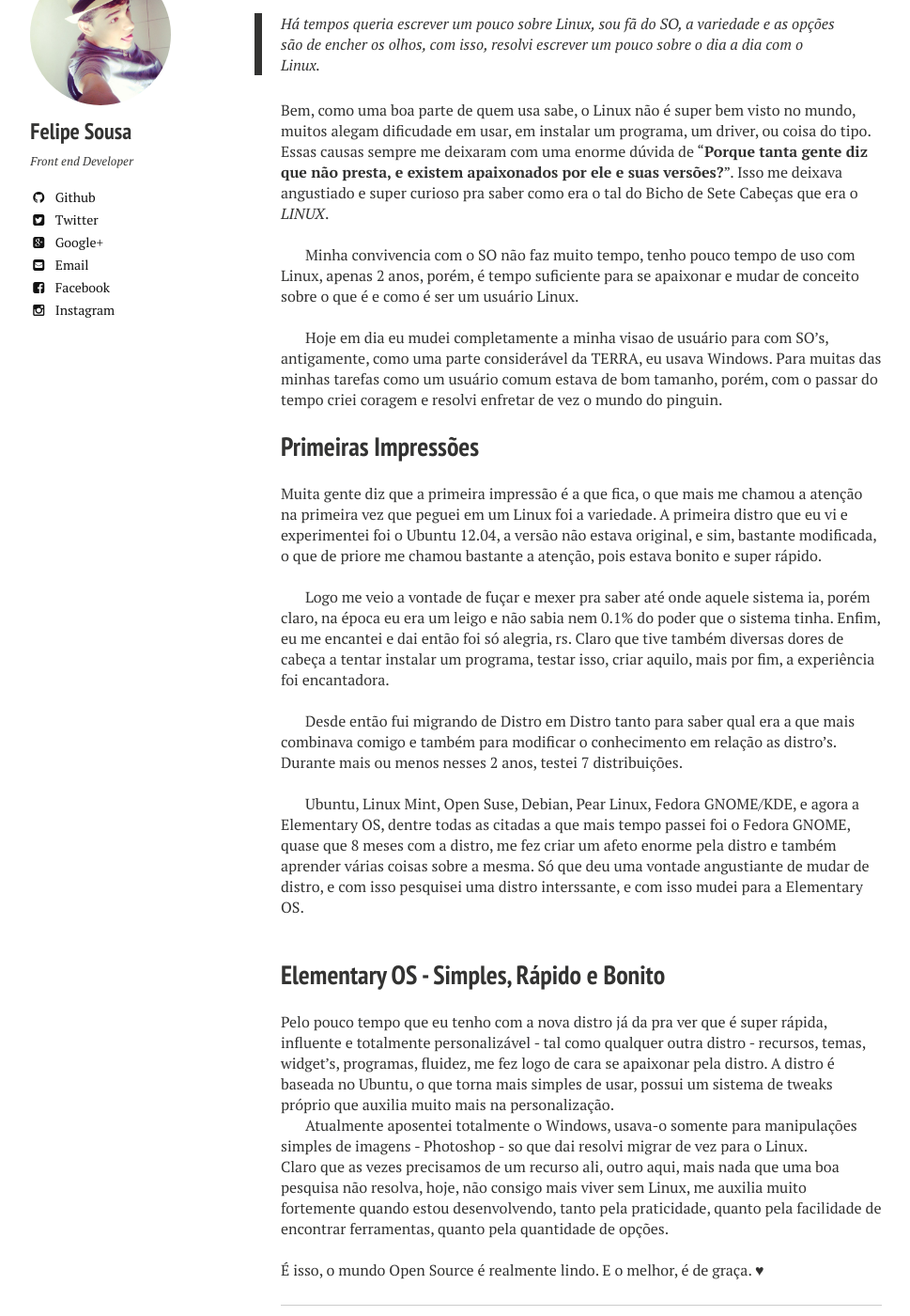
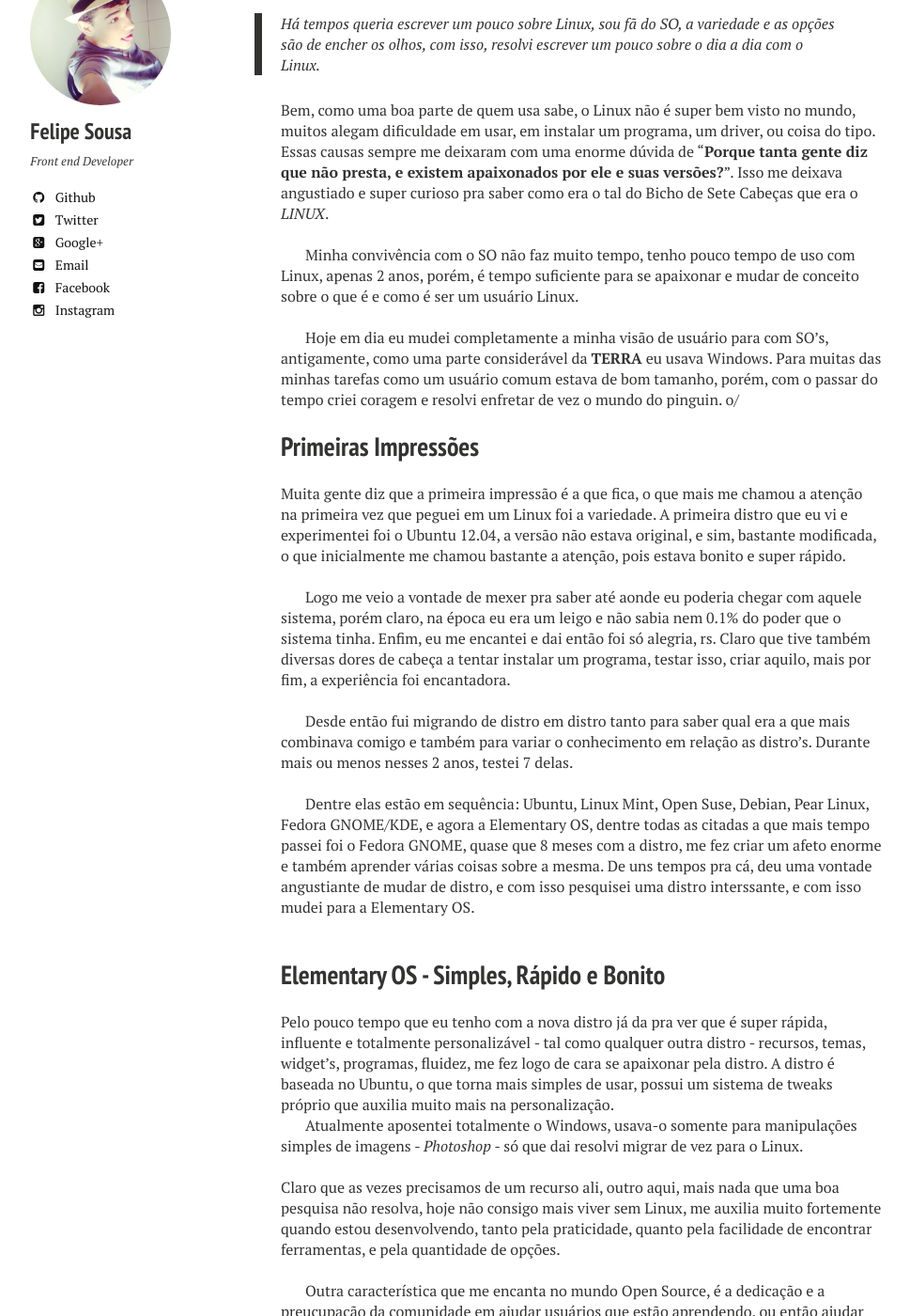
Before and after one commit to felipesousa/universal, a Jekyll site: the page built from _posts/2015-02-26-Um-pouco-de-Linux.md, in a window 1280 px wide and 1400 px high, scrolled down 631 px. Shown: the whole window at 94% size, without its empty margins (21-990 px from the left). Built offline with Jekyll 4.4.1, drawn with Linux system fonts in a browser that asks for light colours; nearby versions of some CDN libraries; comment, search, counter and statistics services are not loaded; some of the changed text lies outside the part shown.

Commit message:
mudando erros de escrita e incrementando a postagem sobre linux

```diff
--- a/_posts/2015-02-26-Um-pouco-de-Linux.md
+++ b/_posts/2015-02-26-Um-pouco-de-Linux.md
@@ -3,7 +3,7 @@
 title: Um pouco de Linux
 excerpt: "Porque Linux? Qual distro e por ai vai!"
 modified: 2015-02-26
-tags: [Linux, distro, workflow]
+tags: [Linux, distro, workflow, open source, elemetary os, OS]
 comments: true
 image:
   feature: elemos.png
@@ -11,31 +11,31 @@
 
 > Há tempos queria escrever um pouco sobre Linux, sou fã do SO, a variedade e as opções são de encher os olhos, com isso, resolvi escrever um pouco sobre o dia a dia com o Linux.
 
-Bem, como uma boa parte de quem usa sabe, o Linux não é super bem visto no mundo, muitos alegam dificudade em usar, em instalar um programa, um driver, ou coisa do tipo. Essas causas sempre me deixaram com uma enorme dúvida de "**Porque tanta gente diz que não presta, e existem apaixonados por ele e suas versões?**". Isso me deixava angustiado e super curioso pra saber como era o tal do Bicho de Sete Cabeças que era o *LINUX*.
+Bem, como uma boa parte de quem usa sabe, o Linux não é super bem visto no mundo, muitos alegam dificuldade em usar, em instalar um programa, um driver, ou coisa do tipo. Essas causas sempre me deixaram com uma enorme dúvida de "**Porque tanta gente diz que não presta, e existem apaixonados por ele e suas versões?**". Isso me deixava angustiado e super curioso pra saber como era o tal do Bicho de Sete Cabeças que era o *LINUX*.
 
 <br />
 
-Minha convivencia com o SO não faz muito tempo, tenho pouco tempo de uso com Linux, apenas 2 anos, porém, é tempo suficiente para se apaixonar e mudar de conceito sobre o que é e como é ser um usuário Linux.
+Minha convivência com o SO não faz muito tempo, tenho pouco tempo de uso com Linux, apenas 2 anos, porém, é tempo suficiente para se apaixonar e mudar de conceito sobre o que é e como é ser um usuário Linux.
 
 <br />
 
-Hoje em dia eu mudei completamente a minha visao de usuário para com SO's, antigamente, como uma parte considerável da TERRA, eu usava Windows. Para muitas das minhas tarefas como um usuário comum estava de bom tamanho, porém, com o passar do tempo criei coragem e resolvi enfretar de vez o mundo do pinguin.
+Hoje em dia eu mudei completamente a minha visão de usuário para com SO's, antigamente, como uma parte considerável da **TERRA** eu usava Windows. Para muitas das minhas tarefas como um usuário comum estava de bom tamanho, porém, com o passar do tempo criei coragem e resolvi enfretar de vez o mundo do pinguin. o/
 
 ##Primeiras Impressões
 
-Muita gente diz que a primeira impressão é a que fica, o que mais me chamou a atenção na primeira vez que peguei em um Linux foi a variedade. A primeira distro que eu vi e experimentei foi o Ubuntu 12.04, a versão não estava original, e sim, bastante modificada,  o que de priore me chamou bastante a atenção, pois estava bonito e super rápido.
+Muita gente diz que a primeira impressão é a que fica, o que mais me chamou a atenção na primeira vez que peguei em um Linux foi a variedade. A primeira distro que eu vi e experimentei foi o Ubuntu 12.04, a versão não estava original, e sim, bastante modificada,  o que inicialmente me chamou bastante a atenção, pois estava bonito e super rápido.
 
 <br />
 
-Logo me veio a vontade de fuçar e mexer pra saber até onde aquele sistema ia, porém claro, na época eu era um leigo e não sabia nem 0.1% do poder que o sistema tinha. Enfim, eu me encantei e dai então foi só alegria, rs. Claro que tive também diversas dores de cabeça a tentar instalar um programa, testar isso, criar aquilo, mais por fim, a experiência foi encantadora.
+Logo me veio a vontade de mexer pra saber até aonde eu poderia chegar com aquele sistema, porém claro, na época eu era um leigo e não sabia nem 0.1% do poder que o sistema tinha. Enfim, eu me encantei e dai então foi só alegria, rs. Claro que tive também diversas dores de cabeça a tentar instalar um programa, testar isso, criar aquilo, mais por fim, a experiência foi encantadora.
 
 <br />
 
-Desde então fui migrando de Distro em Distro tanto para saber qual era a que mais combinava comigo e também para modificar o conhecimento em relação as distro's. Durante mais ou menos nesses 2 anos, testei 7 distribuições.
+Desde então fui migrando de distro em distro tanto para saber qual era a que mais combinava comigo e também para variar o conhecimento em relação as distro's. Durante mais ou menos nesses 2 anos, testei 7 delas.
 
 <br />
 
-Ubuntu, Linux Mint, Open Suse, Debian, Pear Linux, Fedora GNOME/KDE, e agora a Elementary OS, dentre todas as citadas a que mais tempo passei foi o Fedora GNOME, quase que 8 meses com a distro, me fez criar um afeto enorme pela distro e também aprender várias coisas sobre a mesma.  Só que deu uma vontade angustiante de mudar de distro,  e com isso pesquisei uma distro interssante, e com isso mudei para a Elementary OS.
+Dentre elas estão em sequência: Ubuntu, Linux Mint, Open Suse, Debian, Pear Linux, Fedora GNOME/KDE, e agora a Elementary OS, dentre todas as citadas a que mais tempo passei foi o Fedora GNOME, quase que 8 meses com a distro, me fez criar um afeto enorme e também aprender várias coisas sobre a mesma.  De uns tempos pra cá,  deu uma vontade angustiante de mudar de distro,  e com isso pesquisei uma distro interssante, e com isso mudei para a Elementary OS.
 
 <br />
 
@@ -44,9 +44,15 @@
 Pelo pouco tempo que eu tenho com a nova distro já da pra ver que é super rápida, influente e totalmente personalizável - tal como qualquer outra distro - recursos, temas, widget's, programas, fluidez, me fez logo de cara se apaixonar pela distro.  A distro é baseada no Ubuntu, o que torna mais simples de usar, possui um sistema de tweaks próprio que auxilia muito mais na personalização.
 <br />
 
-Atualmente aposentei totalmente o Windows, usava-o somente para manipulações simples de imagens - Photoshop - so que dai resolvi migrar de vez para o Linux.
-<br />
-Claro que as vezes precisamos de um recurso ali, outro aqui, mais nada que uma boa pesquisa não resolva, hoje, não consigo mais viver sem Linux, me auxilia muito fortemente quando estou desenvolvendo, tanto pela praticidade, quanto pela facilidade de encontrar ferramentas, quanto pela quantidade de opções.
+Atualmente aposentei totalmente o Windows, usava-o somente para manipulações simples de imagens - *Photoshop* - só que dai resolvi migrar de vez para o Linux.
 
 <br />
+Claro que as vezes precisamos de um recurso ali, outro aqui, mais nada que uma boa pesquisa não resolva, hoje não consigo mais viver sem Linux, me auxilia muito fortemente quando estou desenvolvendo, tanto pela praticidade, quanto pela facilidade de encontrar ferramentas, e pela quantidade de opções.
+
+<br />
+
+Outra característica que me encanta no mundo Open Source, é a dedicação e a preucupação da comunidade em ajudar usuários que estão aprendendo, ou então ajudar em um problema, é interessante de ver e bonito. Isso de certa forma se torna uma "exclusividade" para o Linux, não dizendo que entre os usuários de Mac ou de Windows não exista uma preucupação em ajudar ou coisa do tipo, porém, a participação dos usuários Linux para com a comunidade é visível e surpreende.
+
+<br />
+
 É isso, o mundo Open Source é realmente lindo. E o melhor, é de graça. ♥
```
